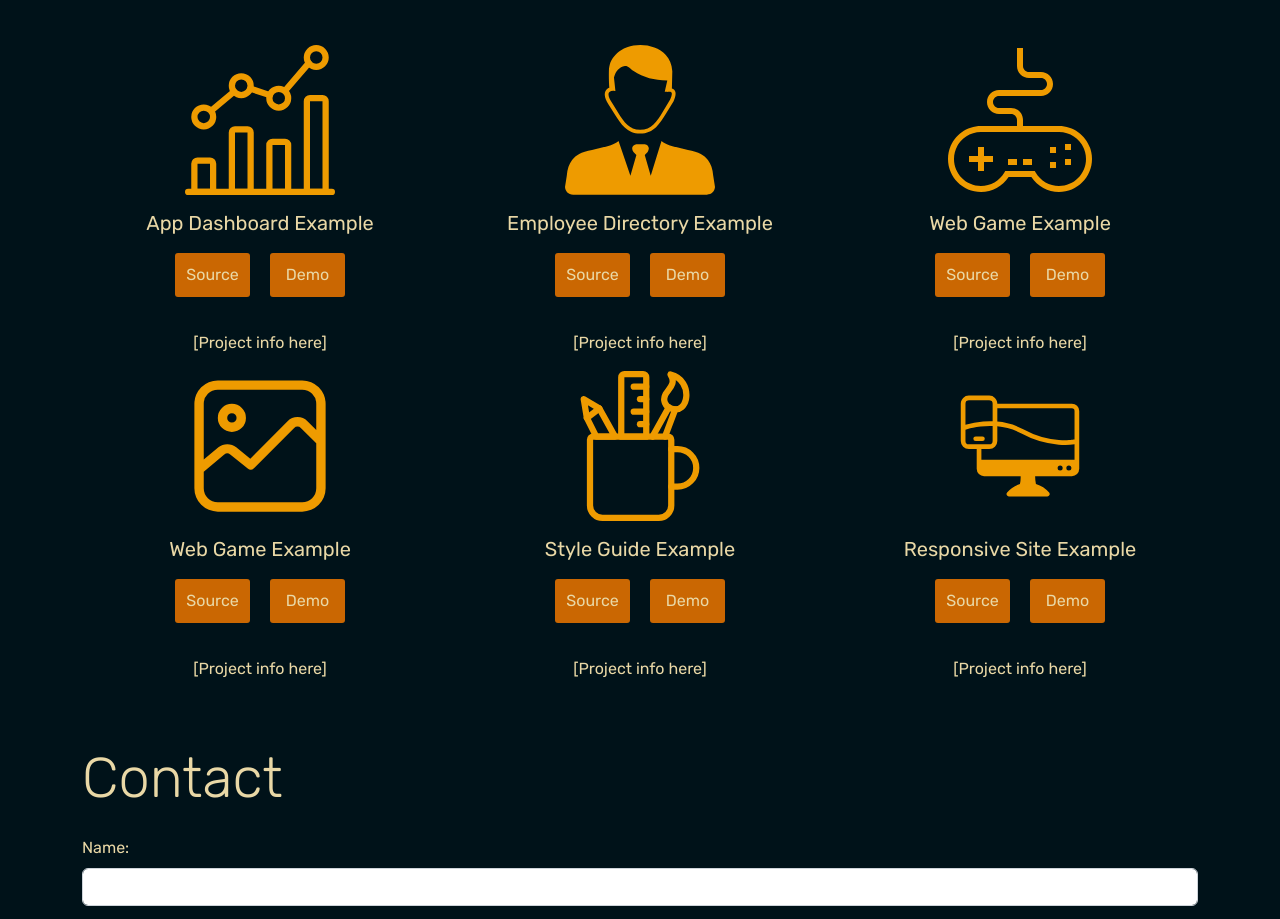
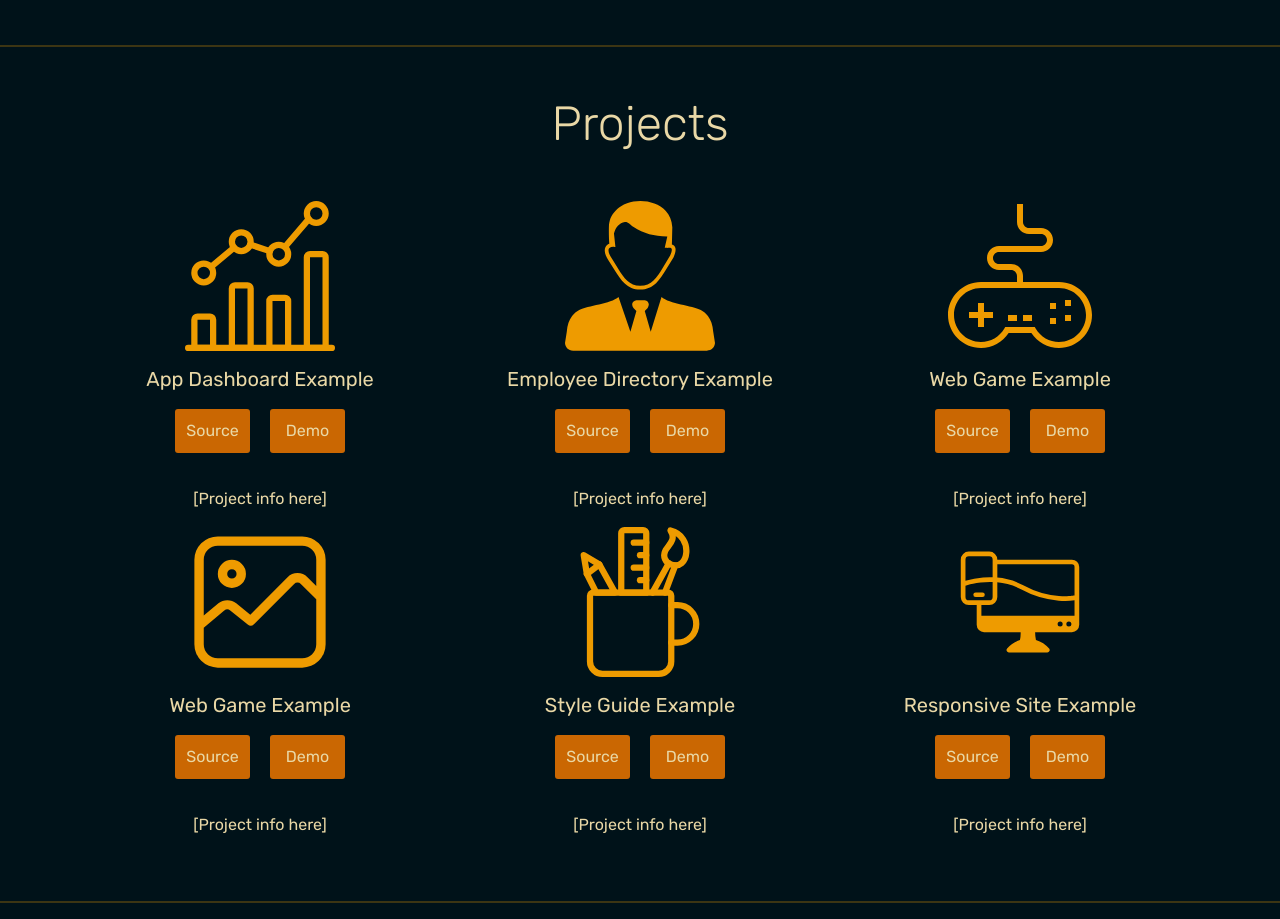
Before and after one commit to JamesReich/JamesReich.github.io, a plain HTML site: page index.html in a window 1280 px wide. Shown: the part 1886-2805 px from the top of the page. Drawn offline with nearby package versions, Linux system fonts and the light colour scheme.

Commit message:
Small change

```diff
--- a/index.html
+++ b/index.html
@@ -280,8 +280,10 @@
         <!-- SKILLS -->
 
         <!-- Projects -->
+        <hr class="my-5">
 
         <div id="projects" class="container my-5">
+            <div id="project-banner" class="display-5 mb-5 text-center">Projects</div>
             <div class="row">
                 <div class="col">
                     <a class="d-flex justify-content-center" href="https://jamesreich.github.io/app-dashboard/"
@@ -475,13 +477,15 @@
         </div>
         <!-- /Projects -->
 
+        <hr class="my-5">
+
         <!-- CONTACT -->
 
         <div id="contact" class="container my-5">
 
             <div class="contact-header mb-4 display-4">Contact</div>
             <div id="email-success">
-                <h4>Messeage sent succesfully...</h4>
+                <h4>Message sent successfully...</h4>
                 <div id="success-btn">x</div>
             </div>
             <div id="email-failed">
--- a/scss/component/_projects.scss
+++ b/scss/component/_projects.scss
@@ -31,3 +31,9 @@
     color: #001219;
 
 }
+
+#project-banner {
+
+    color: #E9D8A6;
+
+}
```
Also changed, not shown: css/styles.css, 2 other files.
